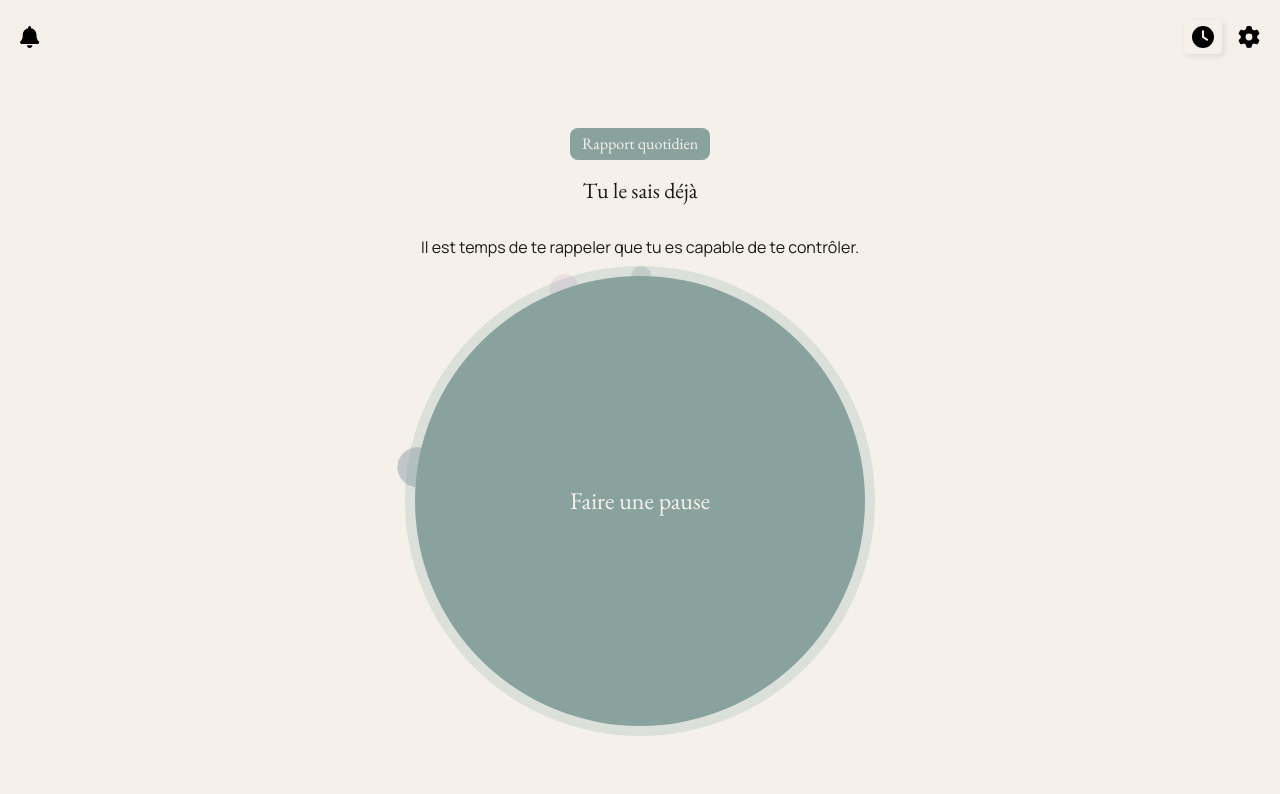
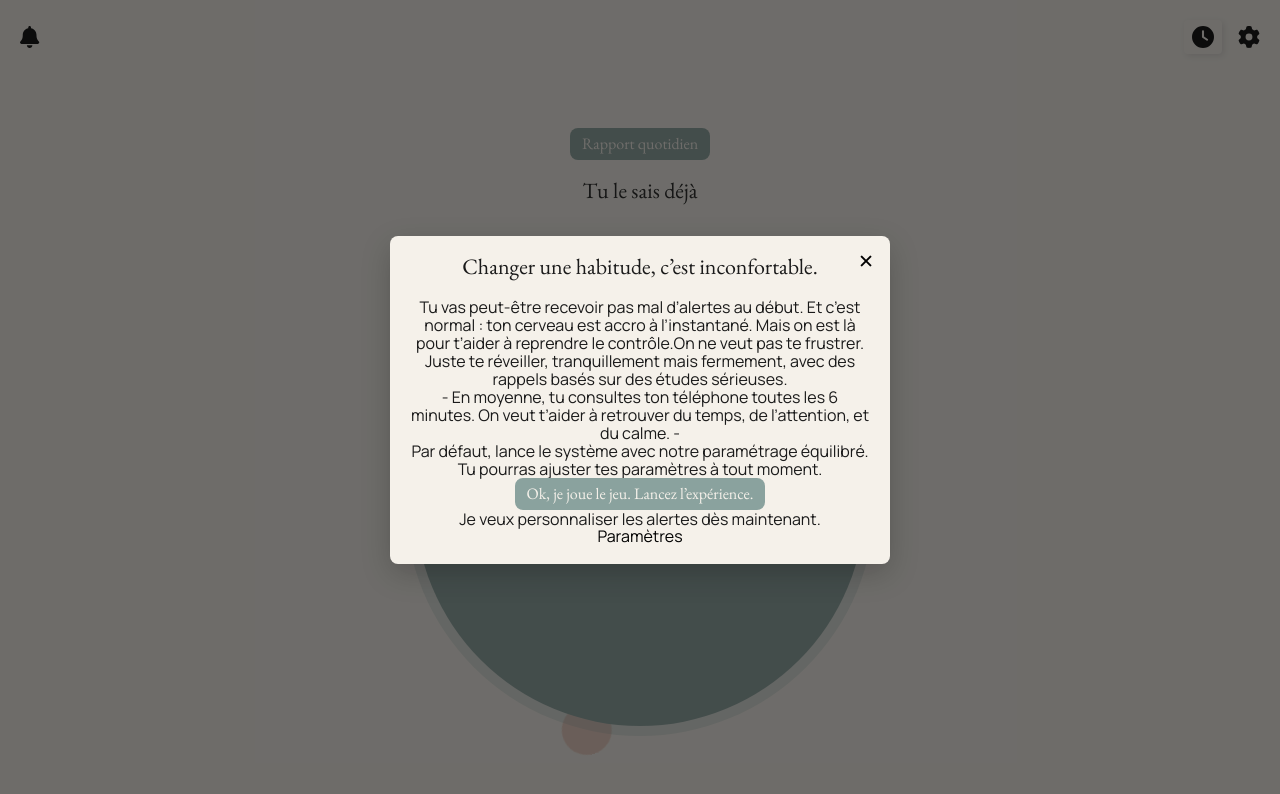
Before and after one commit to RominM/calm-alert, a React (Vite) app: page / in a window 1280 px wide. Shown: the top 794 px of the page. Built offline with nearby package versions, Linux system fonts and the light colour scheme.

Commit message:
init agreement modal

```diff
--- /dev/null
+++ b/src/components/agreement-modal/AgreementModal.tsx
@@ -0,0 +1,25 @@
+import ButtonCta from "../buttons/button-cta/ButtonCta";
+import Modal from "../Modal/Modal";
+
+const AgreementModal = ({ onClose }: { onClose: () => void }) => {
+    return (
+      <Modal title="Changer une habitude, c’est inconfortable." onClose={onClose}>
+        <p>Tu vas peut-être recevoir pas mal d’alertes au début. Et c’est normal : ton cerveau est accro à l’instantané. Mais on est là <span>pour t’aider à reprendre le contrôle.</span>
+          On ne veut pas te frustrer. Juste te réveiller, tranquillement mais fermement, avec des rappels basés sur des études sérieuses.</p>
+
+        <p>- En moyenne, tu consultes ton téléphone toutes les 6 minutes. On veut t’aider à retrouver du temps, de l’attention, et du calme. -</p>
+
+        <div>
+          <p>Par défaut, lance le système avec notre paramétrage équilibré. Tu pourras ajuster tes paramètres à tout moment.</p>
+        <ButtonCta onClick={onClose} title="Ok, je joue le jeu. Lancez l’expérience." className="confirm"/>
+        </div>
+
+        <div>
+          <p>Je veux personnaliser les alertes dès maintenant.</p>
+          <button>Paramètres</button>
+        </div>
+      </Modal>
+    )
+}
+
+export default AgreementModal
--- a/src/components/buttons/break-button/break-button.scss
+++ b/src/components/buttons/break-button/break-button.scss
@@ -8,7 +8,7 @@
   &__orbiting-shapes {
     position: absolute;
     top: 0;
-    left: 0;
+    left: 5%;
     width: 100%;
     height: 100%;
     pointer-events: none;
@@ -34,7 +34,7 @@
     height: 50px;
     background-color: variables.$red-orange;
     top: 0;
-    left: 50%;
+    left: 80%;
     transform: translateX(-50%);
   }
   &__orbiter-2 {
--- a/src/pages/index.tsx
+++ b/src/pages/index.tsx
@@ -1,11 +1,12 @@
 import "../style/global.scss";
-import "./page.scss";
+import "./index.scss";
 import { useState } from "react";
 import Navigation from "../components/Navigation/Navigation";
 import Settings from "../components/Settings/Settings";
 import MuteModal from "../components/Mute/MuteModal";
 import Report from "../components/Report/Report";
 import Home from "../components/Home/Home";
+import AgreementModal from "../components/agreement-modal/AgreementModal";
 
 type View = "Home" | "Report";
 
@@ -15,6 +16,7 @@ const Pages = () => {
   const [showSettings, setShowSettings] = useState(false);
   const [showMuteModal, setShowMuteModal] = useState(false);
   const [isMuted, setIsMuted] = useState(false);
+  const [showAgreementModal, setShowAgreementModal] = useState(true);
 
   const handleToggleReport = () => {
     setTransitionDirection(view === "Home" ? "left" : "right");
@@ -49,6 +51,12 @@ const Pages = () => {
             onClose={() => setShowMuteModal(false)}
           />
         )}
+
+        {showAgreementModal && (
+          <AgreementModal
+            onClose={() => setShowAgreementModal(false)}
+          />
+        )}
       </main>
     </div>
   );
```
Also changed, not shown: src/components/agreement-modal/agreement-modal.scss (added), src/pages/index.scss (renamed from src/pages/page.scss).
